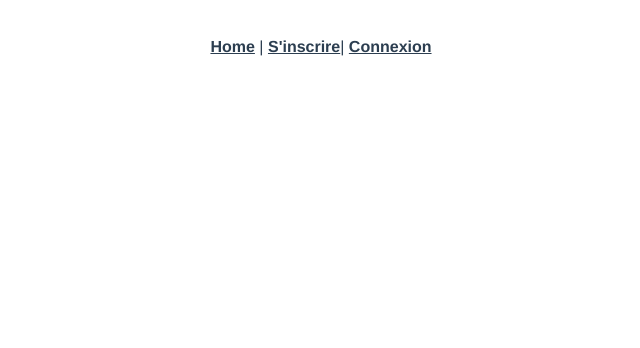
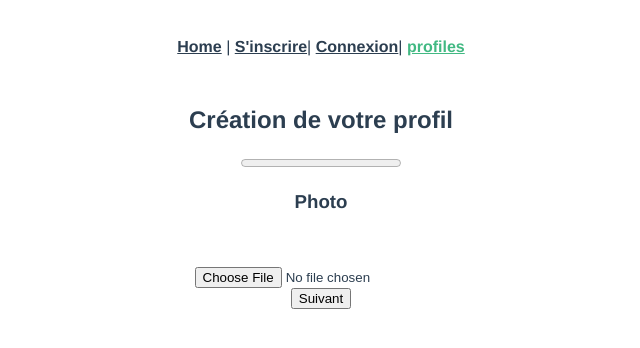
Before and after one commit to titibemo/yoome-front, a Vue app: page /profiles in a window 1280 px wide. Shown: the top 348 px of the page, without its empty margins (319-959 px from the left). Built offline with nearby package versions, Linux system fonts and the light colour scheme; sample sign-in values are in the browser's storage.

Commit message:
profileview

```diff
--- a/src/App.vue
+++ b/src/App.vue
@@ -2,7 +2,8 @@
   <nav>
     <router-link to="/">Home</router-link> |
     <router-link to="/inscription">S'inscrire</router-link>|
-    <router-link to="/connexion">Connexion</router-link>
+    <router-link to="/connexion">Connexion</router-link>|
+    <router-link to="/profiles">profiles</router-link>
   </nav>
   <router-view/>
 </template>
--- a/src/router/index.ts
+++ b/src/router/index.ts
@@ -16,9 +16,14 @@ const routes: Array<RouteRecordRaw> = [
     path: '/connexion',
     name: 'app_users_login',
     component: () => import('../views/users/LoginView.vue')
+  },
+  {
+    path: '/profiles',
+    name: 'app_users_profil',
+    component: () => import('../views/users/ProfilesView.vue'),
+    meta: { requiresAuth: true , requiresAdmin: true},
   }
 ]
-
 const router = createRouter({
   history: createWebHistory(process.env.BASE_URL),
   routes
--- a/src/views/HomeView.vue
+++ b/src/views/HomeView.vue
@@ -7,6 +7,7 @@
     <div>Votre name :     {{ user?.lastname }}</div>
     <div>Votre prenom :     {{ user?.firstname }}</div>
     <div>Votre role :     {{ user?.role }}</div>
+
 
     <button type="submit" @click="deco">deconnexion</button>
 </div>
@@ -18,7 +19,7 @@ import { useStore } from 'vuex';
 import {ref} from 'vue';
 import router from '@/router';
 
-const username = ref()
+
 onMounted(() => {
   store.dispatch('checkAuth');
 
--- /dev/null
+++ b/src/views/users/ProfilesView.vue
@@ -0,0 +1,210 @@
+<template>
+    <div class="">
+        <div class="">
+            <h2 class="">Création de votre profil</h2>
+            <progress class="" :value="QuestionIndex" :max="max" />
+        </div>
+
+        <form @submit.prevent="fetchProfil" class=" ">
+
+            <div v-if="QuestionIndex === 0">
+                <h3>Photo</h3>
+
+                <img v-if="imageUrl" :src="imageUrl" alt="Aperçu de votre photo"
+                    style="max-width: 200px; max-height: 200px; margin-top: 10px;">
+                <br><br>
+
+                <input type="file" id="avatar" name="avatar" accept="image/png, image/jpeg" @change="onFileChange" />
+
+            </div>
+
+
+            <div v-if="QuestionIndex === 1">
+                <p>vous etes un : </p>
+                <select name="sexe" id="">
+                    <option value="">Homme</option>
+                    <option value="">Femme</option>
+                  </select>
+                  <p>et vous rechercher : </p>
+                <select name="sexe" id="">
+                    <option value="">Homme</option>
+                    <option value="">Femme</option>
+                  </select>
+            </div>
+
+            <div v-if="QuestionIndex === 2">
+                <p>une description pour votre profil </p>
+                <textarea name="" id="" rows="10" cols="50"></textarea>
+            </div>
+
+            <div v-if="QuestionIndex === 3">
+                <p>Votre ville :</p>
+                <input
+                    type="text"
+                    v-model="ville"
+                    @input="filterCities"
+                    placeholder="Tapez le nom de votre ville"
+                />
+                <div class="suggestions" v-if="filteredCities">
+                    <div
+                        class="suggestion-item"
+                        v-for="(city, index) in filteredCities"
+                        :key="index"
+                        @click="selectCity(city)"
+                    >
+                        {{ city }}
+                    </div>
+                </div>
+            </div>
+
+            <div v-if="QuestionIndex === 4">
+                <p>Félicitations, votre profil est maintenant complet !</p>
+                <button class="" @click.prevent="Continuer">Continuer</button>
+            </div>
+
+            <div class="">
+                <button class="" @click.prevent="precedent" v-if="QuestionIndex > 0 && QuestionIndex<max">Précédent</button>
+                <button class="" @click.prevent="suivant" v-if="QuestionIndex<max">Suivant</button>
+            </div>
+        </form>
+    </div>
+</template>
+
+<script setup>
+import router from '@/router';
+import { ref, onMounted, computed } from 'vue';
+import { useRoute } from 'vue-router';
+
+const route = useRoute();
+
+
+const QuestionIndex = ref(0);
+const max = ref(4);
+const imageUrl = ref('');
+const user = ref(computed(() => store.state.user));
+const imageName = ref('')
+const ville = ref('');
+const filteredCities = ref([]);
+
+const cities = [
+    'Paris', 'Lyon', 'Marseille', 'Toulouse', 'Nice', 'Nantes',
+    'Strasbourg', 'Montpellier', 'Bordeaux', 'Lille', 'Rennes',
+    'Reims', 'Saint-Étienne', 'Le Havre', 'Grenoble', 'Dijon',
+    'Nîmes', 'Aix-en-Provence', 'Angers', 'Villeurbanne', 'Saint-Denis',
+    // Ajoutez d'autres villes si nécessaire
+];
+const filterCities = () => {
+    const searchQuery = ville.value.toLowerCase();
+    filteredCities.value = cities.filter(city =>
+        city.toLowerCase().includes(searchQuery)
+    );
+};
+
+const selectCity = (city) => {
+    ville.value = city; // Met à jour le champ avec la ville sélectionnée
+    filteredCities.value = []; // Vide les suggestions
+};
+
+const suivant = () => {
+    if (QuestionIndex.value < max.value) {
+        QuestionIndex.value++;
+        // fetchProfil()
+    }
+};
+
+const precedent = () => {
+    if (QuestionIndex.value > 0) {
+        QuestionIndex.value--;
+    }
+};
+const Continuer = () => {
+    router.push('')
+};
+
+
+// Fonction pour gérer le changement d'image
+const onFileChange = (event) => {
+    const file = event.target.files[0];
+    if (file) {
+
+        imageName.value = file.name;  // Stocke le nom de l'image
+        const reader = new FileReader();
+
+        reader.onload = (e) => {
+            imageUrl.value = e.target.result; // Contient les données de l'image en base64
+
+        };
+
+        reader.readAsDataURL(file); // Convertit le fichier en Base64
+    }
+};
+
+// Fonction pour envoyer les données au serveur
+const fetchProfil = async () => {
+    // Objet contenant les données à envoyer
+    const data = {
+        description: "t",
+        localisation: "t",
+        gender: "t",
+        selfie: imageUrl.value,  // Assurez-vous que l'image est en base64
+        sexual_preference: "t",
+        id_user: 10
+    };
+
+
+    console.log('Données envoyées:', data);  // Vérifier les données avant l'envoi
+
+    try {
+        const response = await fetch('http://localhost:3000/api/profiles/createProfil', {
+            method: 'POST',
+            body: JSON.stringify(data),
+            headers: {
+                'Accept': 'application/json, text/plain, */*',
+                'Content-Type': 'application/json',
+            },
+        });
+
+        if (!response.ok) {
+            console.error('Erreur lors de la création du profil:', response.statusText);
+            return;
+        }
+
+        // Redirection après succès
+        console.log('Profil créé avec succès');
+        router.push('/');
+    } catch (error) {
+        console.error('Erreur lors de la création du profil:', error);
+    }
+};
+
+
+onMounted(() => {
+
+});
+
+</script>
+
+<style scoped>
+.green {
+    background-color: rgb(171, 255, 163);
+}
+
+.red {
+    background-color: rgb(255, 137, 137);
+}
+
+progress::-webkit-progress-bar {
+    background-color: rgba(231, 231, 231, 0.822);
+    height: 5px;
+    border-radius: 20px;
+}
+
+progress::-webkit-progress-value {
+    background-color: #0e7490;
+    border-radius: 20px;
+}
+
+progress::-moz-progress-bar {
+    border-radius: 20px;
+}
+</style>
```
Also changed, not shown: src/views/users/RegisterView.vue (+20 -19 lines).
